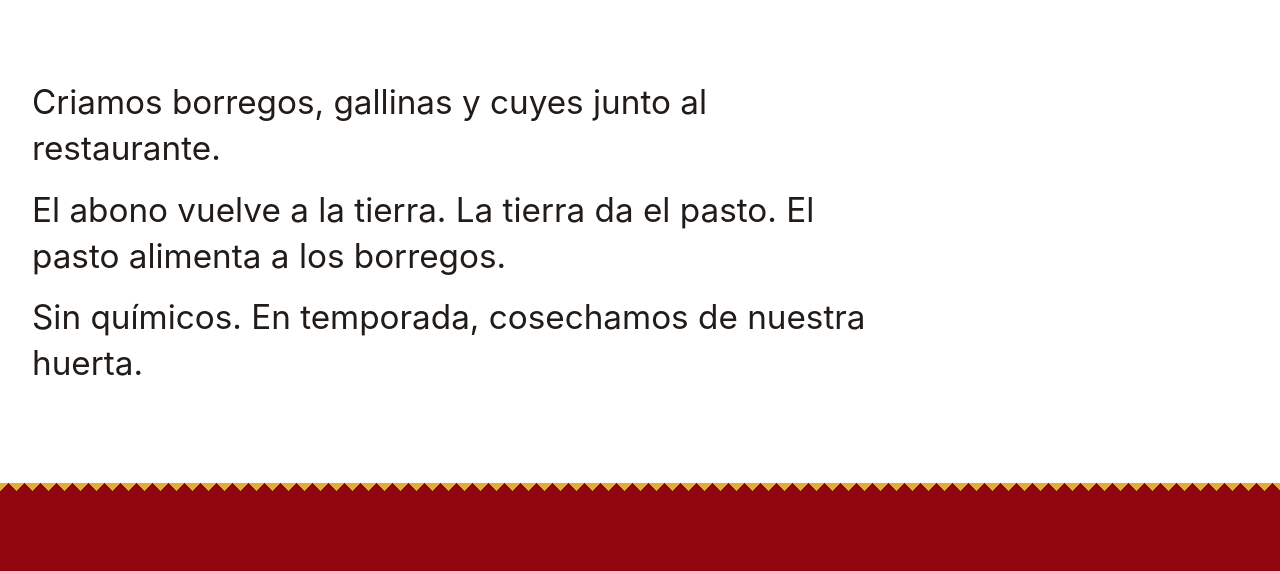
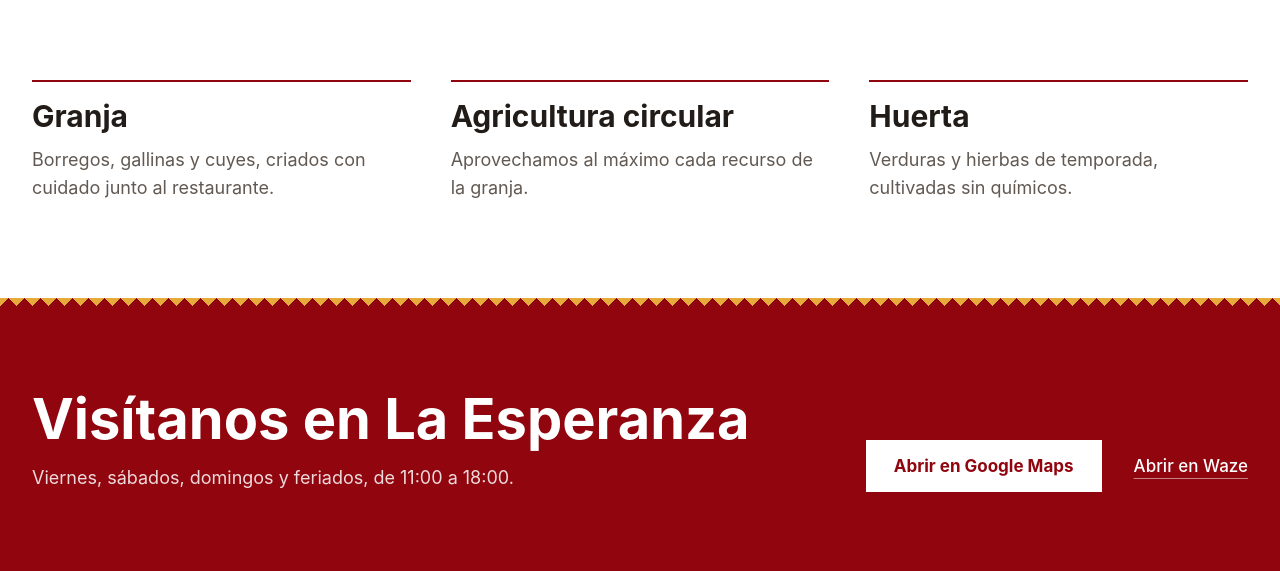
Before and after one commit to Gortuz/waykosrestaurante-web, an Astro site: page /granja in a window 1280 px wide. Shown: the part 2121-2692 px from the top of the page. Built offline with nearby package versions, Linux system fonts and the light colour scheme; Astro itself is replaced by a stand-in of ours.

Commit message:
content(granja): tres pilares — Granja, Agricultura circular, Huerta
- Reemplaza las tres frases por tres columnas con título sobre línea roja (formato de la carta)
- Agricultura circular: 'Aprovechamos al máximo cada recurso de la granja.'
- Huerta: 'Verduras y hierbas de temporada, cultivadas sin químicos.'
- CLAUDE.md: no usar 'orgánico' sin certificación ni prometer absolutos

```diff
--- a/CLAUDE.md
+++ b/CLAUDE.md
@@ -9,7 +9,7 @@ Sitio web de Wayko's, restaurante rural en La Esperanza, Ibarra (Imbabura, Ecuad
 **Origen y propuesta:** nace del deseo de ofrecer una gastronomía diferente y variada en el sector, con énfasis en la calidad de los procesos y un balance entre salud y buen sabor.
 
 **La granja es parte del restaurante** (mismo terreno). Se crían borregos, gallinas y cuyes, y en temporada se cosecha de una huerta. Es una granja integral, donde todo cumple un ciclo: el abono vuelve a la tierra, la tierra da el pasto, el pasto alimenta a los borregos, y lo que se cría y cosecha llega a la cocina. Es su forma de respetar la naturaleza.
-- No se usan productos químicos en la granja; se busca acercarse lo más posible a lo orgánico. **No afirmar "orgánico certificado"**: decir "sin productos químicos".
+- No se usan productos químicos en la granja; se busca acercarse lo más posible a lo orgánico. **No usar "orgánico"** (en Ecuador requiere certificación de Agrocalidad): decir "sin químicos". No prometer absolutos como "eliminar desperdicios"; usar "aprovechar al máximo cada recurso".
 - Borregos: **cruces de Dorper y Poll Dorset**, criados **estabulados** (en establo). No decir "de pastoreo" ni "pasture-raised".
 - Gallinas: **en libertad**.
 - Además compran **productos locales y de temporada**, que dan variedad a las ensaladas.
@@ -75,7 +75,7 @@ Fotos descartadas a propósito: Makilema en mesa blanca sobre fondo negro (#7–
 ## Tono de los textos
 
 - Directo y breve: frases cortas, sin explicar de más.
-- Granja: un solo bloque (título "Conoce nuestra granja" → fotos → tres frases cortas), sin separar por animal. Equipo: solo título y foto.
+- Granja: un solo bloque (título "Conoce nuestra granja" → fotos → tres pilares: Granja, Agricultura circular, Huerta), sin separar por animal. Sin números (no son una secuencia). Equipo: solo título y foto.
 - **Nunca relacionar a los animales con la mesa o el plato** (nada que aluda al sacrificio): ni "de la granja a la parrilla", ni "lo que criamos llega a la cocina", ni "prueba lo que criamos", ni "razas de carne", tampoco en meta descripciones. El ciclo de la granja termina en "el pasto alimenta a los borregos". "De la huerta a la mesa" sí se podrá usar cuando haya fotos de la huerta. El cierre de la página de la granja lleva al mapa, no a reservar.
 - **Registro serio y directo:** frases cortas y afirmativas, una idea por frase, hechos en vez de adjetivos, sin conectores de relleno ("además", "todo", "es decir"), sin exclamaciones ni "experiencia única". Hablarle al cliente, no describir procesos como en una presentación.
 - **Lema:** "Una manera diferente de comer rico" (frase de un cliente; usarla tal cual, es el título del hero). Es la única frase con tono de eslogan.
--- a/src/components/FarmPage.astro
+++ b/src/components/FarmPage.astro
@@ -30,6 +30,11 @@ const photos = [
   { src: gallo2, caption: chicken, alt: en ? 'Rooster walking on straw outdoors' : 'Gallo caminando sobre la paja al aire libre' },
   { src: corral, caption: sheep, alt: en ? 'Sheep standing on straw inside the barn' : 'Borregos sobre la paja dentro del establo' },
 ];
+
+const points = [1, 2, 3].map((n) => ({
+  title: t(`farm.point${n}Title` as 'farm.point1Title'),
+  text: t(`farm.point${n}Text` as 'farm.point1Text'),
+}));
 
 const figureClass = 'farm-photo group relative overflow-hidden cursor-pointer';
 const captionClass = 'absolute inset-x-0 bottom-0 bg-carbon/85 text-[#eee7df] text-sm sm:text-base px-4 py-3 opacity-0 translate-y-2 transition duration-200 group-hover:opacity-100 group-hover:translate-y-0 group-focus-visible:opacity-100 group-focus-visible:translate-y-0 group-[.is-open]:opacity-100 group-[.is-open]:translate-y-0';
@@ -79,11 +84,14 @@ const captionClass = 'absolute inset-x-0 bottom-0 bg-carbon/85 text-[#eee7df] te
       ))}
     </div>
 
-    <!-- Tres frases cortas: qué criamos, el ciclo y sin químicos -->
-    <div class="mt-14 sm:mt-20 space-y-4 font-serif text-[clamp(1.5rem,2.6vw,2.25rem)] leading-snug text-ink max-w-[40ch]">
-      <p>{t('farm.line1')}</p>
-      <p>{t('farm.line2')}</p>
-      <p>{t('farm.line3')}</p>
+    <!-- Tres pilares de la granja, con el formato de la carta: título sobre línea roja -->
+    <div class="mt-14 sm:mt-20 grid grid-cols-1 md:grid-cols-3 gap-x-10 gap-y-10">
+      {points.map((point) => (
+        <div class="border-t-2 border-rule-accent pt-4">
+          <h2 class="font-serif font-bold text-2xl sm:text-3xl leading-tight text-ink">{point.title}</h2>
+          <p class="mt-2.5 text-lg text-ink-muted max-w-[34ch]">{point.text}</p>
+        </div>
+      ))}
     </div>
   </div>
 </section>
--- a/src/i18n/translations.ts
+++ b/src/i18n/translations.ts
@@ -46,12 +46,15 @@ export const ui = {
     'farm.metaDescription': "Borregos, gallinas, cuyes y huerta junto a Wayko's, sin químicos. La Esperanza, Ibarra.",
     'farm.ctaTitle': "Visítanos en La Esperanza",
     'farm.ctaText': "Viernes, sábados, domingos y feriados, de 11:00 a 18:00.",
-    'farm.line1': "Criamos borregos, gallinas y cuyes junto al restaurante.",
-    'farm.line2': "El abono vuelve a la tierra. La tierra da el pasto. El pasto alimenta a los borregos.",
-    'farm.line3': "Sin químicos. En temporada, cosechamos de nuestra huerta.",
     'farm.captionSheep': "Cruces de Dorper y Poll Dorset, criados en establo.",
     'farm.captionChicken': "Gallinas criadas en libertad.",
     'farm.captionPasture': "Potrero de la granja, La Esperanza.",
+    'farm.point1Title': "Granja",
+    'farm.point1Text': "Borregos, gallinas y cuyes, criados con cuidado junto al restaurante.",
+    'farm.point2Title': "Agricultura circular",
+    'farm.point2Text': "Aprovechamos al máximo cada recurso de la granja.",
+    'farm.point3Title': "Huerta",
+    'farm.point3Text': "Verduras y hierbas de temporada, cultivadas sin químicos.",
 
     'booking.title': "Reserva tu mesa",
     'booking.subtitle': "Completa tus datos y se abrirá WhatsApp con el mensaje listo. Te confirmamos por ese chat.",
@@ -147,12 +150,15 @@ export const ui = {
     'farm.metaDescription': "Sheep, chickens, guinea pigs and a vegetable garden next to Wayko's, with no chemicals. La Esperanza, Ibarra.",
     'farm.ctaTitle': "Visit us in La Esperanza",
     'farm.ctaText': "Fridays, Saturdays, Sundays and holidays, 11 AM to 6 PM.",
-    'farm.line1': "We raise sheep, chickens and guinea pigs next to the restaurant.",
-    'farm.line2': "Manure goes back to the land. The land grows the grass. The grass feeds the sheep.",
-    'farm.line3': "No chemicals. In season, we harvest from our garden.",
     'farm.captionSheep': "Dorper and Poll Dorset crosses, raised in the barn.",
     'farm.captionChicken': "Free-range chickens.",
     'farm.captionPasture': "Farm pasture, La Esperanza.",
+    'farm.point1Title': "Farm",
+    'farm.point1Text': "Sheep, chickens and guinea pigs, raised with care next to the restaurant.",
+    'farm.point2Title': "Circular farming",
+    'farm.point2Text': "We make the most of every resource on the farm.",
+    'farm.point3Title': "Garden",
+    'farm.point3Text': "Seasonal vegetables and herbs, grown without chemicals.",
 
     'booking.title': "Book your table",
     'booking.subtitle': "Fill in your details and WhatsApp will open with the message ready. We confirm in that chat.",
```
